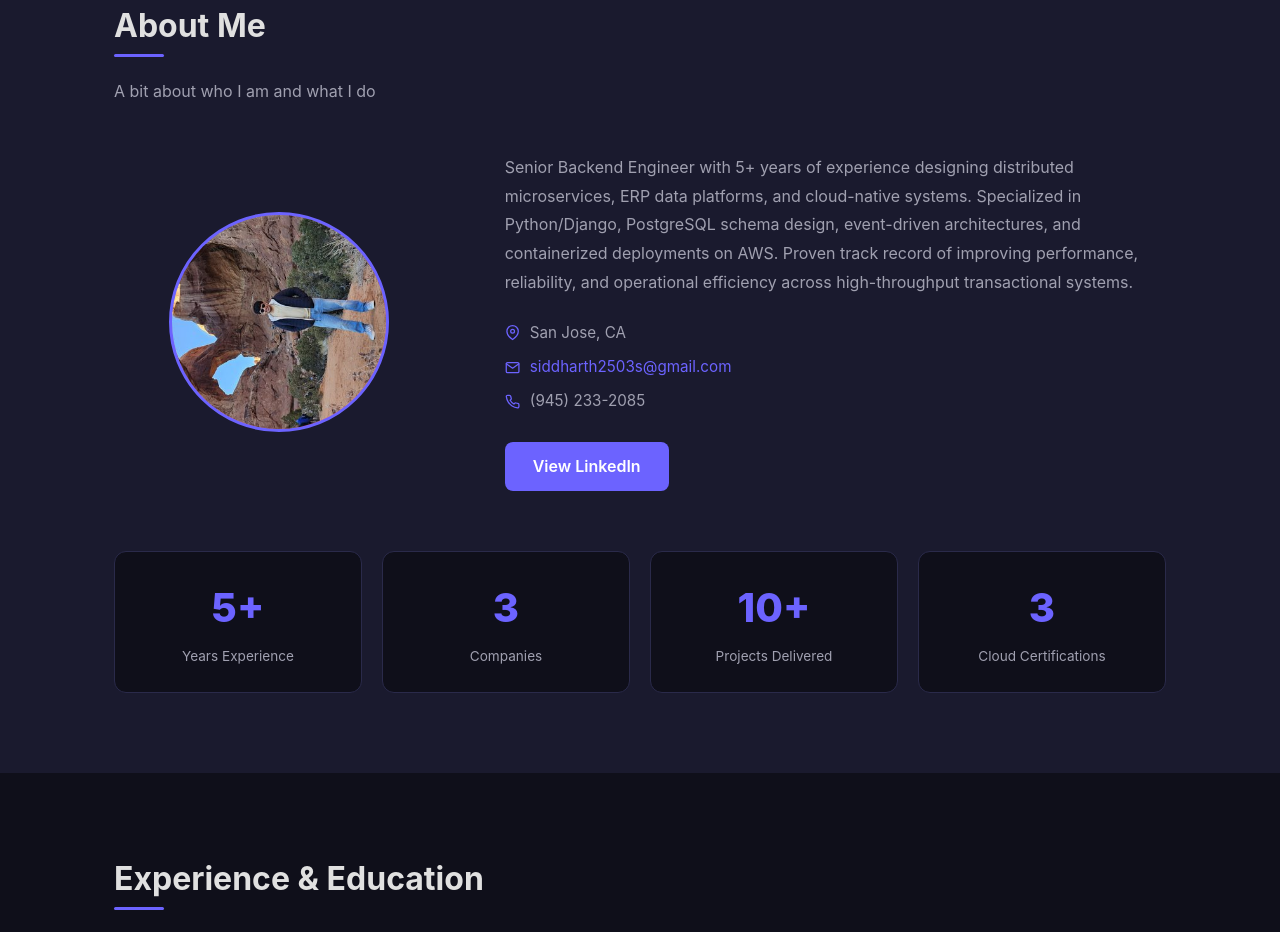
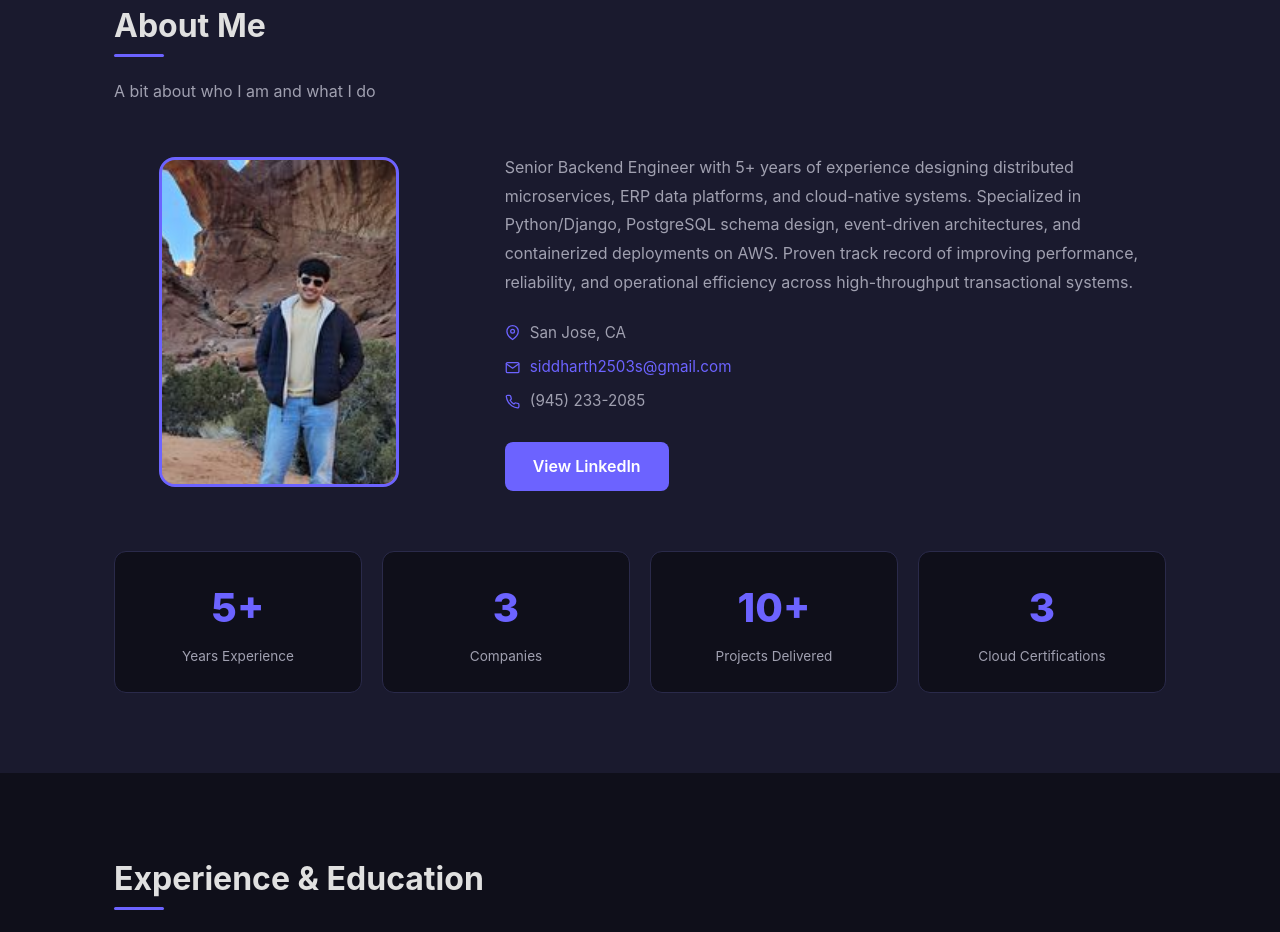
Before and after one commit to siddharth-01/portfolio, a React (Vite) app: page / in a window 1280 px wide. Shown: the part 880-1812 px from the top of the page. Built offline with nearby package versions, Linux system fonts and the light colour scheme.

Commit message:
Profile photo: rectangle, 50% bigger, rotated 90deg clockwise

```diff
--- a/src/components/About.css
+++ b/src/components/About.css
@@ -17,9 +17,9 @@
 }
 
 .about-avatar {
-  width: 220px;
-  height: 220px;
-  border-radius: 50%;
+  width: 240px;
+  height: 330px;
+  border-radius: 16px;
   background: linear-gradient(135deg, var(--primary), var(--accent));
   display: flex;
   align-items: center;
@@ -37,7 +37,8 @@
   width: 100%;
   height: 100%;
   object-fit: cover;
-  object-position: center top;
+  object-position: center center;
+  transform: rotate(90deg) scale(1.6);
 }
 
 .about-glow {
```
